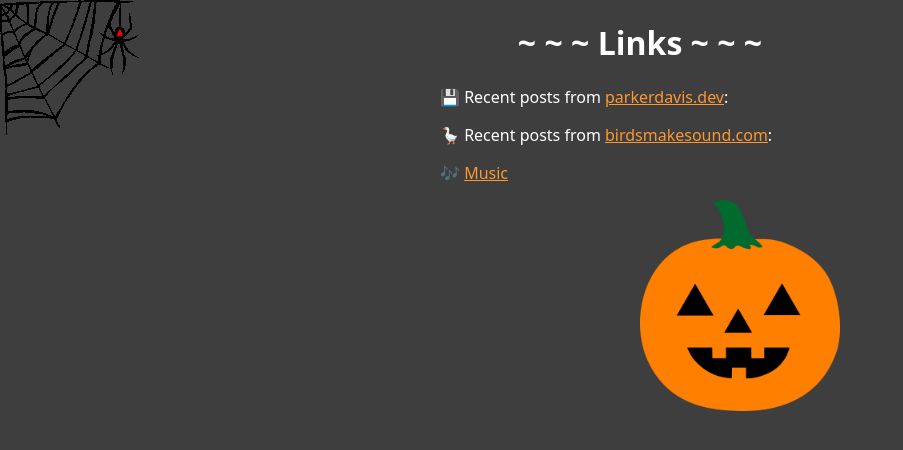
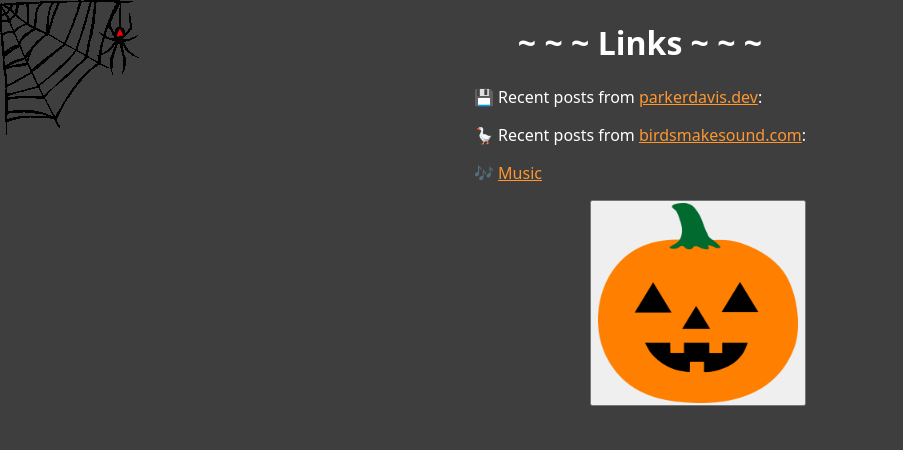
Before and after one commit to parkerdavis1/parkers-links2, an Eleventy site: page index.njk in a window 1280 px wide. Shown: the whole page, without its empty margins (0-903 px from the left). Built offline with nearby package versions, Linux system fonts and the light colour scheme; Eleventy itself is replaced by a stand-in of ours; files that its build step writes are made by us from their sources; no server answers; what @11tyrocks/eleventy-plugin-lightningcss would draw is missing.

Commit message:
make jackobutton

```diff
--- a/assets/halloween/spider.html
+++ b/assets/halloween/spider.html
@@ -14,15 +14,30 @@
         display: flex;
         justify-content: end;
     }
+
+    .jack-button {
+        display: grid;
+        place-items: center;
+        cursor: pointer;
+        width: fit-content;
+        /* width: 100px; */
+    }
+
+    .jack-button img {
+        max-width: none;
+    }
 </style>
 
 <img src="/assets/halloween/spider.gif" alt="Spider Animation" id="spider" />
 <div class="jack-container">
-    <img
-        src="/assets/halloween/jackolantern_small.png"
-        alt="Jack-o'-lantern play button"
-        id="jackolantern"
-    />
+    <button class="jack-button" id="jackolantern">
+        <img
+            src="/assets/halloween/jackolantern_small.png"
+            alt="Jack-o'-lantern play button"
+            width="200"
+            height="200"
+        />
+    </button>
 </div>
 <audio id="monster-mash">
     <source src="/assets/halloween/monster_mash2.mp3" type="audio/mp3" />
```
